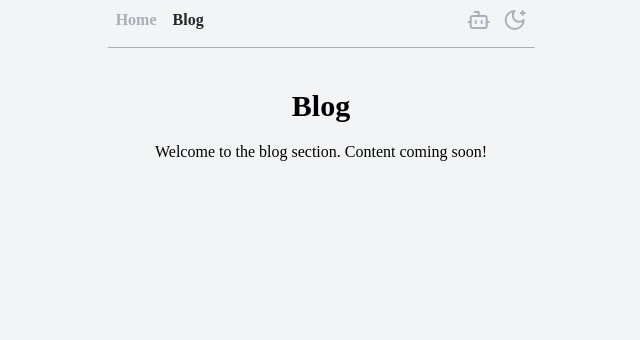
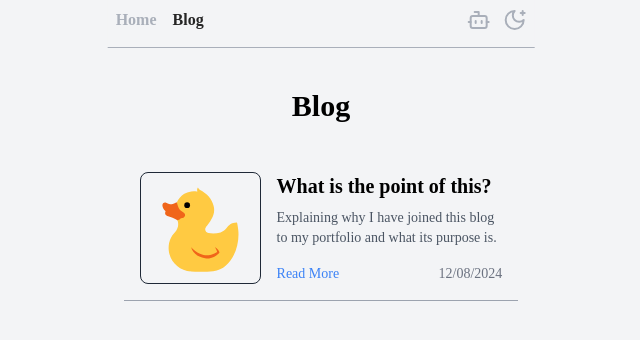
Before and after one commit to Broilan/TannerEschmann.com, a React (Vite) app: page /blog in a window 1280 px wide. Shown: the top 340 px of the page, without its empty margins (319-959 px from the left). Built offline with nearby package versions, Linux system fonts and the light colour scheme.

Commit message:
blog page finished

```diff
--- /dev/null
+++ b/src/components/BlogCardList.jsx
@@ -0,0 +1,19 @@
+import { blogCardData } from "../data";
+import Card from "./Card";
+
+export default function BlogCardList() {
+  return (
+    <div className="w-full flex flex-col items-center space-y-6">
+      {blogCardData.map((item, index) => (
+        <Card
+          key={index}
+          image={item.image}
+          imgAlt={item.imgAlt}
+          title={item.title}
+          text={item.text}
+          date={item.date}
+        />
+      ))}
+    </div>
+  );
+}
--- a/src/components/Card.jsx
+++ b/src/components/Card.jsx
@@ -0,0 +1,21 @@
+export default function Card({ image, imgAlt, title, text, date }) {
+  return (
+    <div className="flex border-b-[1px] border-gray-400 dark:border-gray-700 w-full p-4 text-left">
+      {/* Lazy load image */}
+      <img
+        src={image}
+        alt={imgAlt}
+        loading="lazy"
+        className="aspect-video object-fit w-1/3 rounded-lg border-[1px] border-gray-800"
+      />
+      <div className="flex flex-col justify-between ml-4 w-2/3">
+        <h1 className="text-xl font-bold mb-2">{title}</h1>
+        <p className="text-sm text-gray-600 dark:text-gray-400 mb-4">{text}</p>
+        <div className="flex justify-between items-center text-sm">
+          <button className="text-blue-500 hover:underline">Read More</button>
+          <span className="text-gray-500">{date}</span>
+        </div>
+      </div>
+    </div>
+  );
+}
--- a/src/components/index.js
+++ b/src/components/index.js
@@ -2,3 +2,5 @@ export { default as InfoCard } from './InfoCard';
 export { default as Toggle } from './Toggle';
 export { default as ListSection } from "./ListSection"
 export { default as Navbar } from "./Navbar"
+export { default as Card } from "./Card"
+export { default as BlogCardList } from "./BlogCardList"
--- /dev/null
+++ b/src/data/blogCards.json
@@ -0,0 +1,9 @@
+[
+    {
+      "image": "/RubberDucky.svg",
+      "imgAlt": "cog",
+      "title": "What is the point of this?",
+      "text": "Explaining why I have joined this blog to my portfolio and what its purpose is.",
+      "date": "12/08/2024"
+    }
+  ]
--- a/src/data/index.js
+++ b/src/data/index.js
@@ -1,5 +1,6 @@
 import workData from "./work.json";
 import educationData from "./education.json";
 import projectsData from "./projects.json";
+import blogCardData from "./blogCards.json"
 
-export { workData, educationData, projectsData };
+export { workData, educationData, projectsData, blogCardData };
--- a/src/pages/Blog.jsx
+++ b/src/pages/Blog.jsx
@@ -1,8 +1,10 @@
+import { BlogCardList } from "../components";
+
 export default function Blog() {
-    return (
-      <div className="text-center">
-        <h1 className="text-3xl font-bold mb-4">Blog</h1>
-        <p>Welcome to the blog section. Content coming soon!</p>
-      </div>
-    );
-  }
+  return (
+    <div className="w-full max-w-4xl mx-auto">
+      <h1 className="text-3xl font-bold text-center mb-8">Blog</h1>
+      <BlogCardList />
+    </div>
+  );
+}
```
